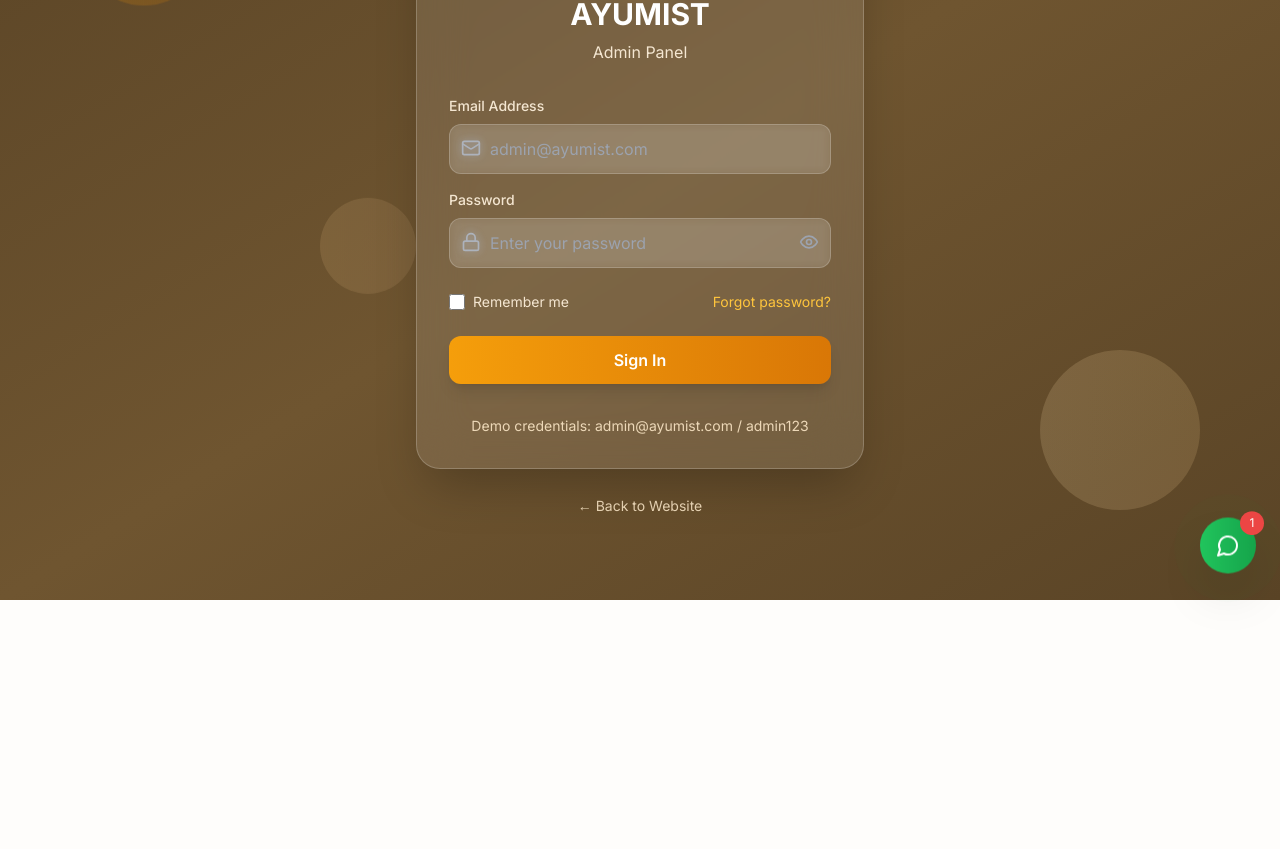
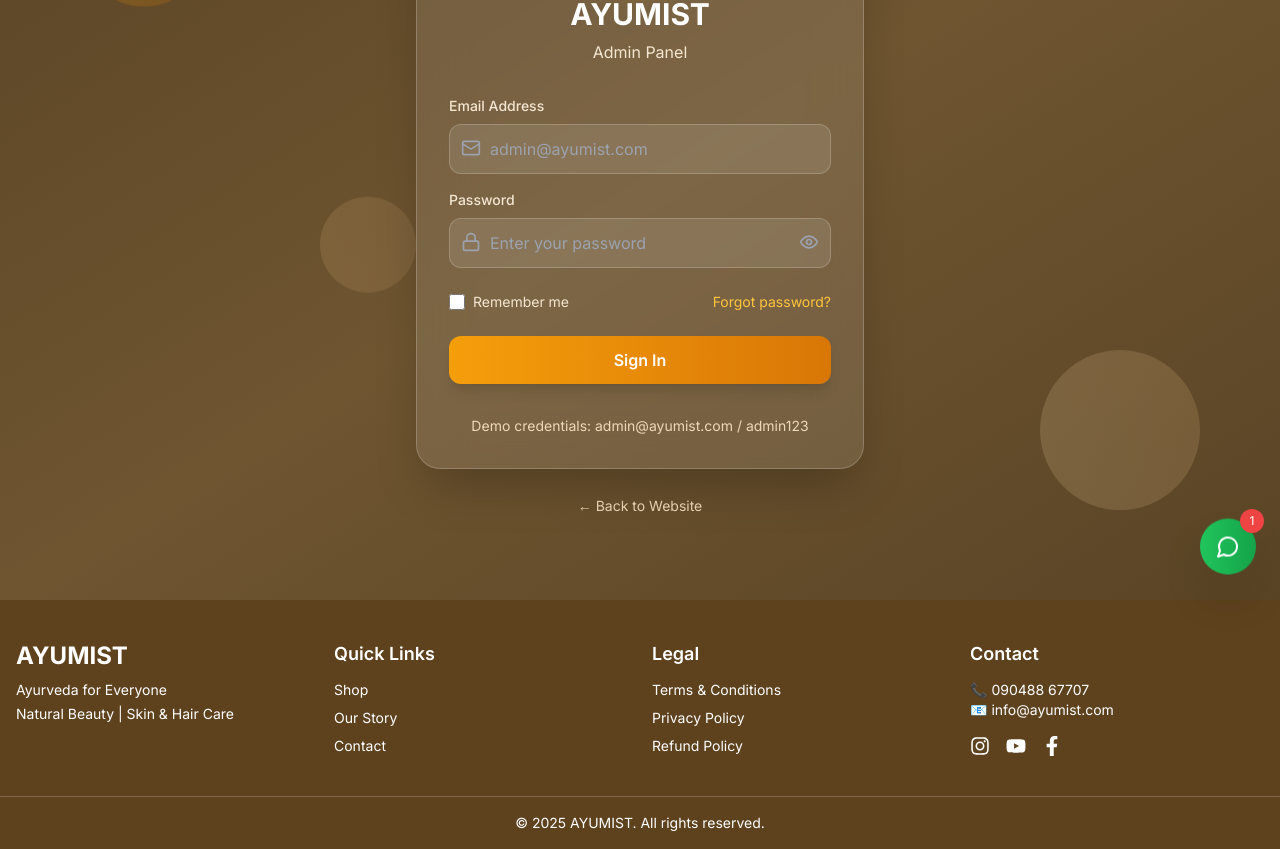
Before and after one commit to MhdRashidpadikkal/ayumist, a Next.js app: page /admin in a window 1280 px wide. Shown: the part 200-1049 px from the top of the page. Before the commit the page ends 800 px from the top, so only its background shows below. Built offline with nearby package versions, Linux system fonts and the light colour scheme.

Commit message:
created footer and fixed blurred effect problem

```diff
--- a/app/admin/page.tsx
+++ b/app/admin/page.tsx
@@ -83,7 +83,7 @@
                     name="email"
                     value={formData.email}
                     onChange={handleInputChange}
-                    className="w-full pl-10 pr-4 py-3 bg-white/10 border border-white/20 rounded-xl text-white placeholder-gray-400 focus:ring-2 focus:ring-gold-500 focus:border-gold-500 transition-all duration-300 backdrop-blur-sm"
+                    className="w-full pl-10 pr-4 py-3 bg-white/10 border border-white/20 rounded-xl text-white placeholder-gray-400 focus:ring-2 focus:ring-gold-500 focus:border-gold-500 transition-all duration-300  "
                     placeholder="admin@ayumist.com"
                     required
                   />
@@ -99,7 +99,7 @@
                     name="password"
                     value={formData.password}
                     onChange={handleInputChange}
-                    className="w-full pl-10 pr-12 py-3 bg-white/10 border border-white/20 rounded-xl text-white placeholder-gray-400 focus:ring-2 focus:ring-gold-500 focus:border-gold-500 transition-all duration-300 backdrop-blur-sm"
+                    className="w-full pl-10 pr-12 py-3 bg-white/10 border border-white/20 rounded-xl text-white placeholder-gray-400 focus:ring-2 focus:ring-gold-500 focus:border-gold-500 transition-all duration-300  "
                     placeholder="Enter your password"
                     required
                   />
--- a/app/admin/products/page.tsx
+++ b/app/admin/products/page.tsx
@@ -288,7 +288,7 @@
 
       {/* Delete Modal */}
       {showDeleteModal && (
-        <div className="fixed inset-0 bg-black/50 backdrop-blur-sm z-50 flex items-center justify-center p-4">
+        <div className="fixed inset-0 bg-black/50   z-50 flex items-center justify-center p-4">
           <div className="bg-white rounded-2xl p-6 max-w-md w-full animate-scale-in">
             <h3 className="text-lg font-semibold text-gray-800 mb-4">Delete Product</h3>
             <p className="text-gray-600 mb-6">
--- /dev/null
+++ b/app/components/Footer.tsx
@@ -0,0 +1,55 @@
+'use client'
+
+import Link from 'next/link'
+import { FaInstagram, FaYoutube, FaFacebookF } from 'react-icons/fa'
+
+export default function Footer() {
+  return (
+    <footer className="bg-[#5e411d] text-white">
+      <div className="max-w-7xl mx-auto px-4 py-10 grid grid-cols-1 md:grid-cols-4 gap-6">
+        {/* Brand */}
+        <div>
+          <h2 className="text-2xl font-bold">AYUMIST</h2>
+          <p className="text-sm mt-2">Ayurveda for Everyone</p>
+          <p className="text-sm mt-1">Natural Beauty | Skin & Hair Care</p>
+        </div>
+
+        {/* Quick Links */}
+        <div>
+          <h3 className="text-lg font-semibold mb-3">Quick Links</h3>
+          <ul className="space-y-2 text-sm">
+            <li><Link href="/shop" className="hover:underline">Shop</Link></li>
+            <li><Link href="/our-story" className="hover:underline">Our Story</Link></li>
+            <li><Link href="/contact" className="hover:underline">Contact</Link></li>
+          </ul>
+        </div>
+
+        {/* Legal Links */}
+        <div>
+          <h3 className="text-lg font-semibold mb-3">Legal</h3>
+          <ul className="space-y-2 text-sm">
+            <li><Link href="/terms" className="hover:underline">Terms & Conditions</Link></li>
+            <li><Link href="/privacy" className="hover:underline">Privacy Policy</Link></li>
+            <li><Link href="/refund" className="hover:underline">Refund Policy</Link></li>
+          </ul>
+        </div>
+
+        {/* Contact + Social */}
+        <div>
+          <h3 className="text-lg font-semibold mb-3">Contact</h3>
+          <p className="text-sm">📞 090488 67707</p>
+          <p className="text-sm">📧 info@ayumist.com</p>
+          <div className="flex gap-4 mt-4">
+            <a href="#" className="hover:text-yellow-300"><FaInstagram size={20} /></a>
+            <a href="#" className="hover:text-yellow-300"><FaYoutube size={20} /></a>
+            <a href="#" className="hover:text-yellow-300"><FaFacebookF size={20} /></a>
+          </div>
+        </div>
+      </div>
+
+      <div className="border-t border-white/20 py-4 text-center text-sm">
+        &copy; {new Date().getFullYear()} AYUMIST. All rights reserved.
+      </div>
+    </footer>
+  )
+}
--- a/app/components/Hero.tsx
+++ b/app/components/Hero.tsx
@@ -144,7 +144,7 @@
 
       <button
         onClick={prevSlide}
-        className="absolute left-6 top-1/2 transform -translate-y-1/2 bg-white/20 backdrop-blur-sm hover:bg-white/30 text-white p-3 rounded-full transition-all duration-300 hover:scale-110 z-20"
+        className="absolute left-6 top-1/2 transform -translate-y-1/2 bg-white/20   hover:bg-white/30 text-white p-3 rounded-full transition-all duration-300 hover:scale-110 z-20"
       >
         <ChevronLeft className="h-6 w-6" />
       </button>
--- a/app/components/ProductCard.tsx
+++ b/app/components/ProductCard.tsx
@@ -83,7 +83,7 @@
         {/* Favorite button */}
         <button
           onClick={handleToggleFavorite}
-          className="absolute top-4 right-4 p-3 rounded-full bg-white/80 backdrop-blur-sm shadow-lg hover:bg-white transition-all duration-300 group"
+          className="absolute top-4 right-4 p-3 rounded-full bg-white/80   shadow-lg hover:bg-white transition-all duration-300 group"
         >
           <Heart className={`h-5 w-5 transition-all duration-300 ${
             isLiked ? 'text-red-500 fill-red-500 scale-110' : 'text-gray-600 hover:text-red-500'
--- a/app/components/SearchBar.tsx
+++ b/app/components/SearchBar.tsx
@@ -176,7 +176,7 @@
       {/* Backdrop */}
       {isOpen && (
         <div
-          className="fixed inset-0 bg-black/20 backdrop-blur-sm z-40"
+          className="fixed inset-0 bg-black/20   z-40"
           onClick={() => setIsOpen(false)}
         />
       )}
--- a/app/layout.tsx
+++ b/app/layout.tsx
@@ -7,6 +7,7 @@
 import { FavoritesProvider } from './contexts/FavoritesContext'
 import { ReviewProvider } from './contexts/ReviewContext'
 import WhatsAppChat from './components/WhatsAppChat'
+import Footer from './components/Footer'
 
 const inter = Inter({ subsets: ['latin'], variable: '--font-inter' })
 export const metadata: Metadata = {
@@ -34,6 +35,7 @@
                 <ReviewProvider>
                   {children}
                   <WhatsAppChat />
+                  <Footer/>
                 </ReviewProvider>
               </FavoritesProvider>
             </CartProvider>
--- a/app/page.tsx
+++ b/app/page.tsx
@@ -50,7 +50,7 @@
           <div className="grid grid-cols-2 lg:grid-cols-4 gap-8">
             {stats.map((stat, index) => (
               <div key={index} className="text-center animate-fade-in" style={{animationDelay: `${index * 0.2}s`}}>
-                <div className="bg-white/10 backdrop-blur-sm p-4 rounded-full w-16 h-16 mx-auto mb-4 flex items-center justify-center">
+                <div className="bg-white/10   p-4 rounded-full w-16 h-16 mx-auto mb-4 flex items-center justify-center">
                   <stat.icon className="h-8 w-8" />
                 </div>
                 <div className="text-3xl font-bold font-serif mb-2">{stat.value}</div>
```
Also changed, not shown: package.json (+4 -4 lines), 1 other file (tests, documents, lock files or other folders).
